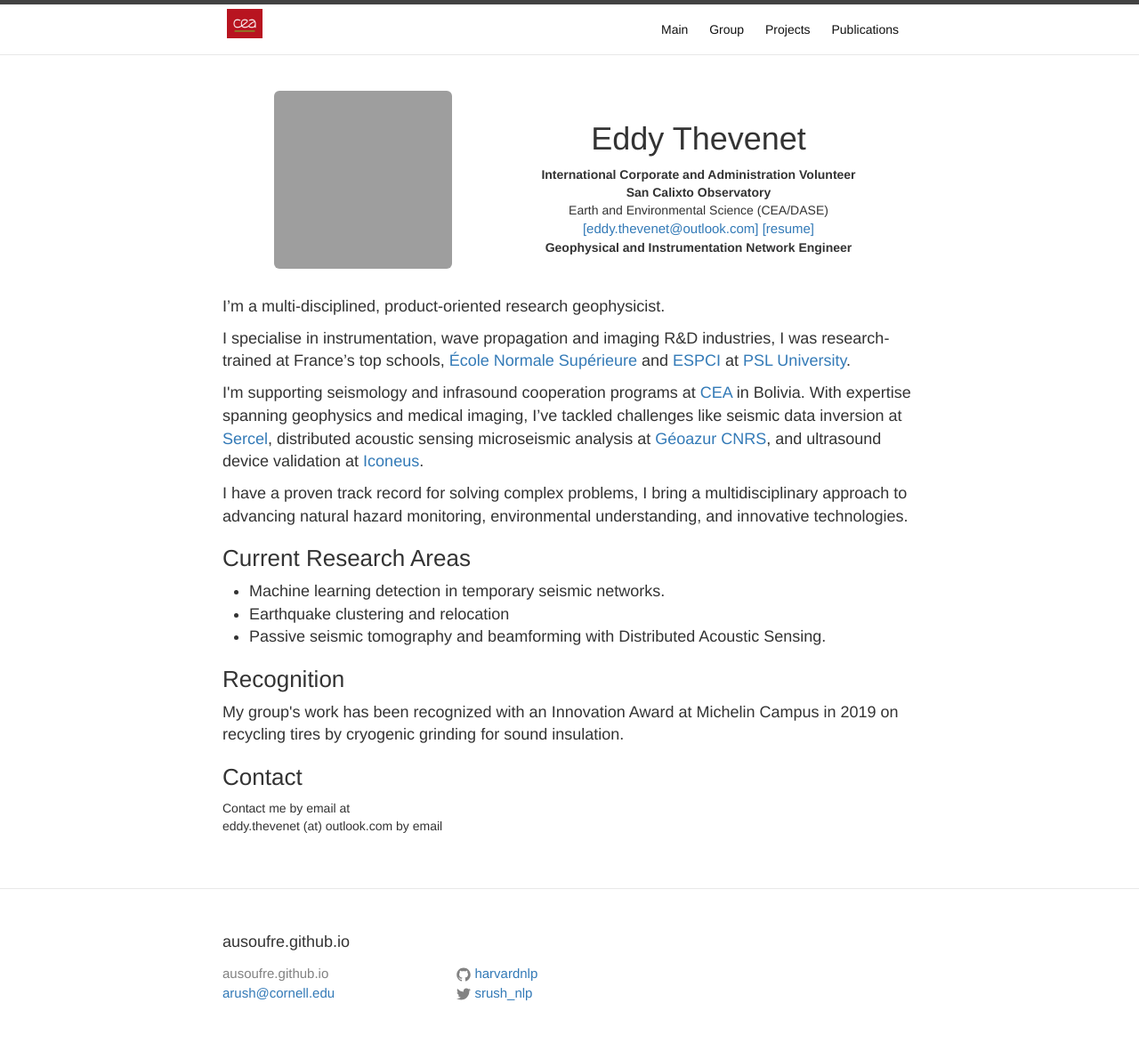
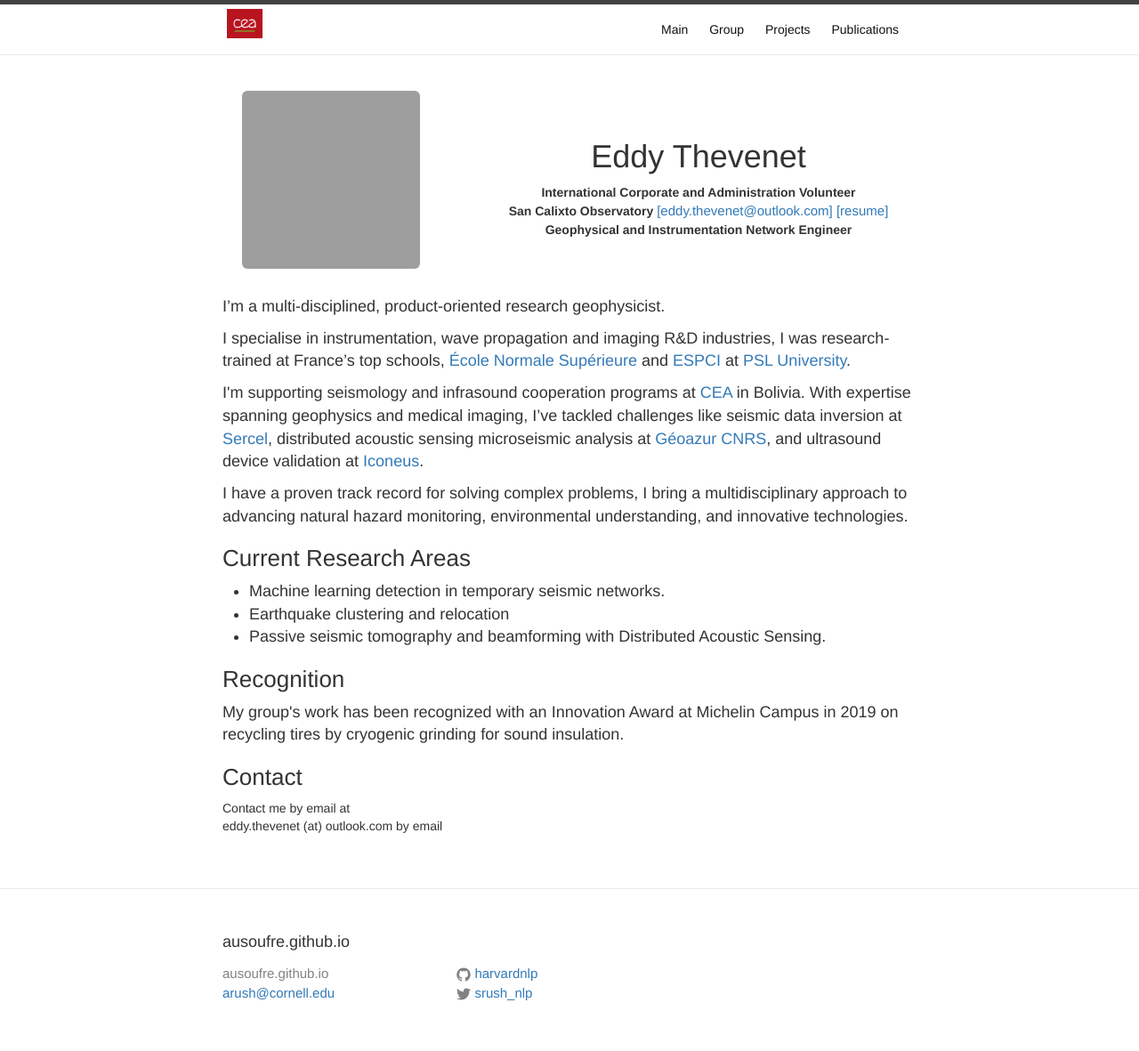
Before and after one commit to ausoufre/ausoufre.github.io, a Jekyll site: the page built from index.html, in a window 1280 px wide. Shown: the whole page at 89% size. Built offline with Jekyll 4.4.1, drawn with Linux system fonts in a browser that asks for light colours; grey boxes are pictures that could not be loaded.

Commit message:
Update index.html

```diff
--- a/index.html
+++ b/index.html
@@ -13,8 +13,7 @@
   </td><td style="padding:10px">
     <center>
     <h1>Eddy Thevenet </h1>
-    <b>International Corporate and Administration Volunteer</b> <br> <b>San Calixto Observatory</b> <br>
-  Earth and Environmental Science (CEA/DASE) <br>
+    <b>International Corporate and Administration Volunteer</b> <br> <b>San Calixto Observatory</b>
     <span style="font-size:15px"><a href="mailto:eddy.thevenet@outlook.com">[eddy.thevenet@outlook.com]</a> <a href="resume/resume.pdf">[resume]</a></span> </h1> <br>
 <b>Geophysical and Instrumentation Network Engineer</b><br>
 </center>
```
